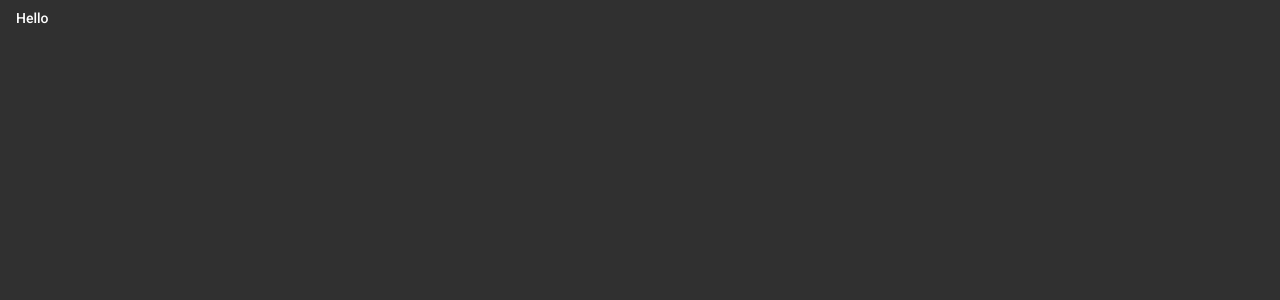
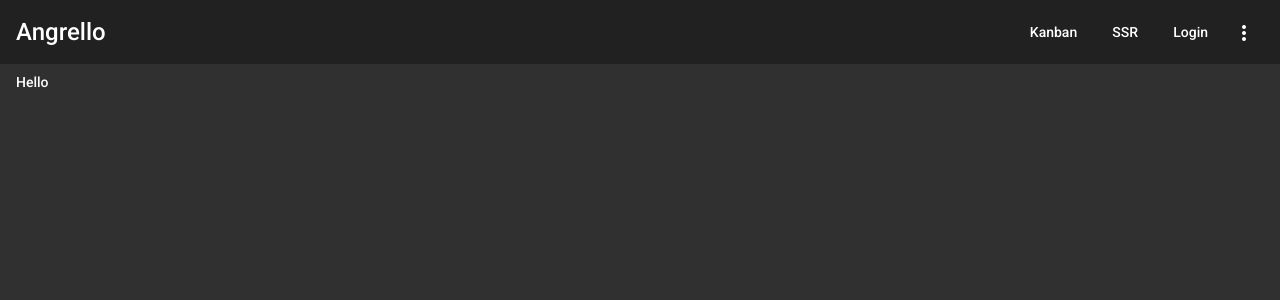
Before and after one commit to leanardos/angrello, an Angular app: page / in a window 1280 px wide. Shown: the top 300 px of the page. Built offline with nearby package versions, Linux system fonts and the light colour scheme.

Commit message:
shell navigation component added

```diff
--- a/src/app/shared/shell-navigation/shell-navigation.component.html
+++ b/src/app/shared/shell-navigation/shell-navigation.component.html
@@ -1,5 +1,57 @@
 <mat-sidenav-container class="sidenav-container">
+    <mat-sidenav #drawer class="sidenav" fixedInViewport
+        [attr.role]="(isHandset$ | async) ? 'dialog' : 'navigation'"
+        [mode]="(isHandset$ | async) ? 'over' : 'side'"
+        [opened]="false">
+
+        <mat-toolbar>Menu</mat-toolbar>
+        <mat-nav-list>
+            <a mat-list-item routerLink="/" (click)="drawer.close()">Home</a>
+            <a mat-list-item routerLink="/login" (click)="drawer.close()">Login</a>
+            <a mat-list-item routerLink="/kanban" (click)="drawer.close()">Kanban</a>
+            <a mat-list-item routerLink="/customers" (click)="drawer.close()">SSR</a>
+        </mat-nav-list>
+
+    </mat-sidenav>
+
     <mat-sidenav-content>
+        <mat-toolbar>
+            <button
+                type="button"
+                aria-label="Toggle sidenav"
+                mat-icon-button
+                (click)="drawer.toggle()"
+                *ngIf="isHandset$ | async">
+                <mat-icon aria-label="Side nav toggle icon">menu</mat-icon>
+            </button>
+            <span class="logo" routerLink="/">Angrello</span>
+
+            <span class="fill-space"></span>
+            <div *ngIf="!(isHandset$ | async)">
+                <a mat-button routerLink="/kanban">Kanban</a>
+                <a mat-button routerLink="/ssr">SSR</a>
+                <a mat-button routerLink="/login">Login</a>
+            </div>
+
+            <button mat-icon-button [matMenuTriggerFor]="menu" aria-label="Icon button">
+                <mat-icon>more_vert</mat-icon>
+            </button>
+
+            <mat-menu #menu>
+                <a mat-menu-item href="/account">
+                    <mat-icon>person</mat-icon>
+                    <span>Account</span>
+                </a>
+                <a mat-menu-item href="/account">
+                    <mat-icon>settings</mat-icon>
+                    <span>Settings</span>
+                </a>
+                <a mat-menu-item href="/account">
+                    <mat-icon>Logout</mat-icon>
+                    <span>Logout</span>
+                </a>
+            </mat-menu>
+        </mat-toolbar>
         <ng-content></ng-content>
     </mat-sidenav-content>
 </mat-sidenav-container>
--- a/src/app/shared/shell-navigation/shell-navigation.component.scss
+++ b/src/app/shared/shell-navigation/shell-navigation.component.scss
@@ -1,3 +1,39 @@
 .sidenav-container {
     height: 100%;
 }
+
+.logo {
+    font-size: 1.2em;
+    cursor: pointer;
+    outline: none;
+}
+
+.sidenav {
+    width: 200px;
+    font-family: 'Courier New', Courier, monospace;
+}
+
+.mat-drawer-side {
+    border: none;
+    box-shadow: 1px 1px 10px 1px rgba(0, 0, 0, 0.3);
+}
+
+.sidenav .mat-toolbar {
+    background: inherit;
+}
+
+.mat-toolbar.mat-primary {
+    position: sticky;
+    top: 0;
+    z-index: 1;
+}
+
+.fill-space {
+    flex: 1 1 auto;
+}
+
+// .i {
+//     font-style: normal;
+//     font-size: 1.25rem;
+//     margin-right: 16px;
+// }
--- a/src/app/shared/shell-navigation/shell-navigation.component.ts
+++ b/src/app/shared/shell-navigation/shell-navigation.component.ts
@@ -1,4 +1,7 @@
+import { BreakpointObserver, Breakpoints } from '@angular/cdk/layout';
 import { Component, OnInit } from '@angular/core';
+import { Observable } from 'rxjs';
+import { map, shareReplay } from 'rxjs/operators';
 
 @Component({
   selector: 'app-shell-navigation',
@@ -7,7 +10,21 @@
 })
 export class ShellNavigationComponent implements OnInit {
 
-  constructor() { }
+  // "Handset" breakpoint is pretty usefull one if you are targeting Desktop and Mobile
+  isHandset$: Observable<boolean> = this.breakepointObserver.observe([Breakpoints.Handset])
+    .pipe(
+      map(result => result.matches), // as a result we get additional info other than the matches but in our case we only need this matches
+      shareReplay() // we will be going to subscribe to this observable multiple times using async pipe and we want to make sure that all those
+      // subscribtions are listening to the SAME, most recent value from this observable
+    )
+
+
+  // BreakpointObserver: this will give us access to an observable that listens to different breakpoints
+  // depending on how you want to react to different viewport sizes
+  constructor(private breakepointObserver: BreakpointObserver) {
+    this.breakepointObserver.observe([Breakpoints.Handset])
+        .subscribe(result => console.log(result))
+  }
 
   ngOnInit(): void {
   }
```
